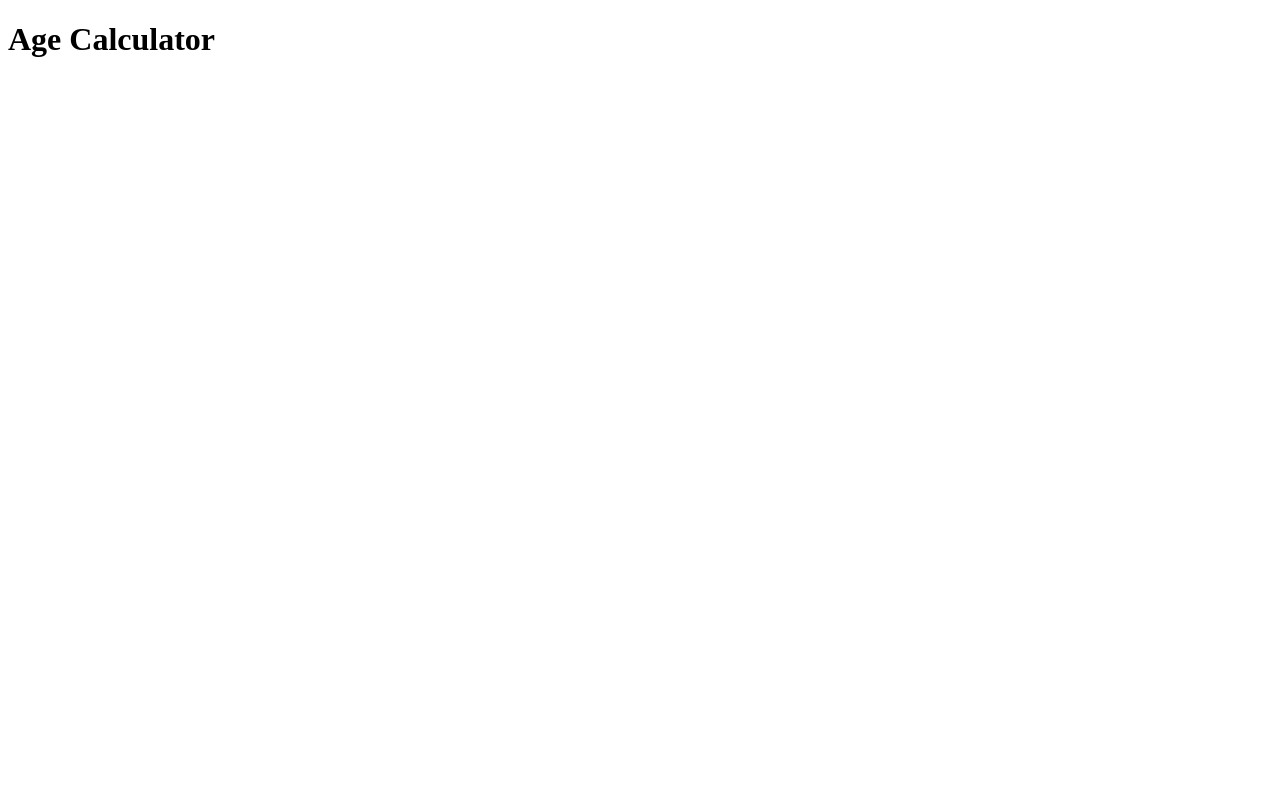
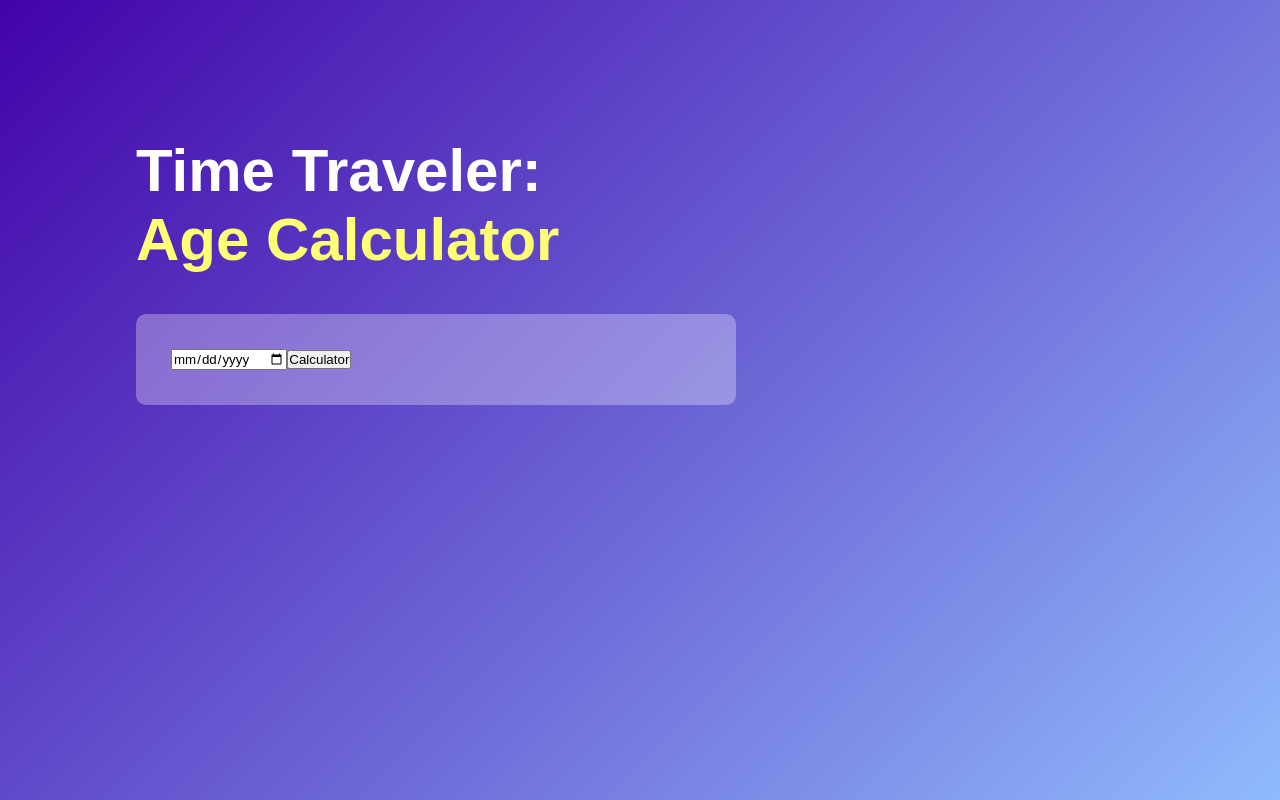
Before and after one commit to Mubtasim-Prime/CodeAlpha_Age_Calculator, a plain HTML site: page index.html in a window 1280 px wide. Drawn offline with Linux system fonts and the light colour scheme.

Commit message:
Adding background color, date box and etc

```diff
--- a/index.html
+++ b/index.html
@@ -9,7 +9,11 @@
 <body>
     <div class="container">
         <div class="calculator">
-            <h1>Age Calculator</h1>
+            <h1>Time Traveler:<br><span>Age Calculator</span></h1>
+            <div class="input-box">
+                <input type="date" id="date">
+                <button>Calculator</button>
+            </div>
         </div>
     </div>
 </body>
--- a/style/style.css
+++ b/style/style.css
@@ -0,0 +1,36 @@
+*{
+    margin: 0;
+    padding: 0;
+    font-family: 'poppins', sans-serif;
+    box-sizing: border-box;
+}
+.container{
+    width:100%;
+    min-height: 100vh;
+    background: linear-gradient(135deg, #4203a9, #90bafc);
+    color: white;
+    padding: 10px;
+}
+.calculator{
+    width: 100%;
+    max-width: 600px;
+    margin-left: 10%;
+    margin-top: 10%;
+}
+
+.calculator h1{
+    font-size: 60px;
+}
+
+.calculator h1 span{
+    color: #ffff76;
+}
+
+.input-box{
+    margin: 40px 0;
+    padding: 35px;
+    border-radius: 10px;
+    background-color: rgba(255, 255, 255, 0.3);
+    display: flex;
+    align-items: center;
+}
```
